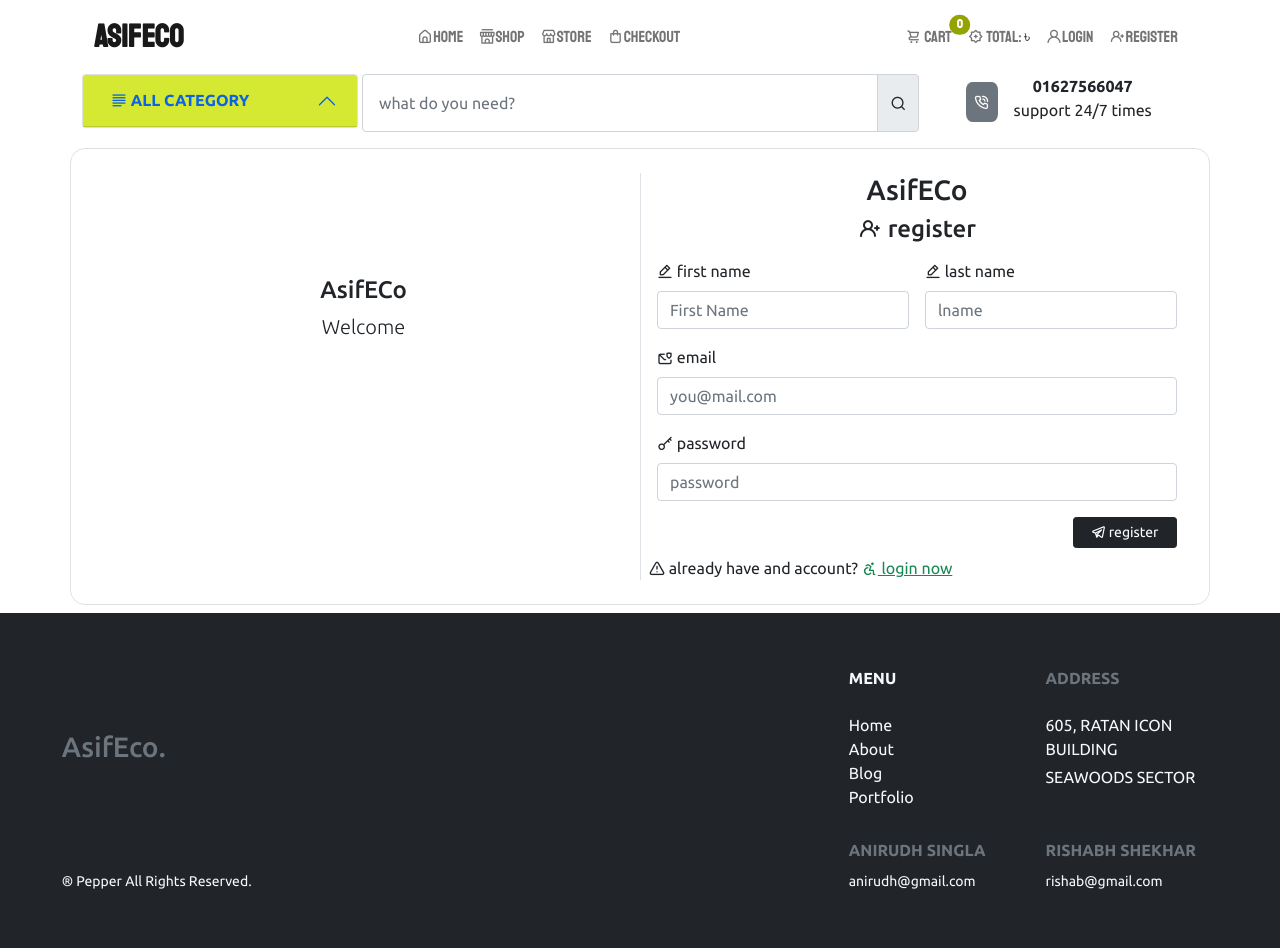
After one commit to nilldiggonto/ecommerce-with-bootstrap5-cookies-django3, a Django app: page /account/register/ in a window 1280 px wide. The commit adds this page. Run offline with Django 3.2, Linux system fonts and the light colour scheme.

Commit message:
Accounts created

```diff
--- /dev/null
+++ b/accounts/templates/accounts/register.html
@@ -0,0 +1,76 @@
+{% extends 'base.html' %}
+
+
+{%block content%}
+
+{%include 'home/nav_partial.html' %}
+
+<div class="container border p-4 bg-three text-white mb-2" style=" border-radius:15px">
+
+    <div class="row g-3">
+        <div class="col-md-6 d-none d-md-block" style="margin-top:10% ;" >
+
+            <div class="text-center text-dark">
+                <h3></h3>
+                <h4>AsifECo</h4>
+                <p class="lead">Welcome</p>
+            </div>
+
+        </div>
+        <div class="col-md-6 align-middle border-start text-dark" >
+            <h3 class="text-center">AsifECo</h3>
+            <h4 class="text-center"><i class="uil uil-user-plus"></i> register</h4>
+            <!-- <hr> -->
+            <form method="POST" class="p-2 row g-3">
+                {%csrf_token%}
+                <div class=" col-md-6">
+                    <label for="fname" class="form-label"><i class="uil uil-edit-alt"></i> first name</label>
+                    <input type="text" class="form-control" id="fname" placeholder="First Name" name="fname" required>
+
+                  </div>
+
+                  <div class=" col-md-6">
+                    <label for="lname" class="form-label"><i class="uil uil-edit-alt"></i> last name</label>
+                    <input type="text" class="form-control" id="lname" placeholder="lname" name="lname" required>
+                  </div>
+
+                  <div class=" col-md-12">
+                    <label for="email" class="form-label"><i class="uil uil-envelope-shield"></i> email</label>
+                    <input type="email" class="form-control" id="remail" placeholder="you@mail.com" name="email" required>
+                    <div class="">
+                       {% if not valid %}
+                      <span class="badge rounded-pill bg-danger"> Email already exists. login please</span>
+                       {%endif%}
+                      </div>
+                  </div>
+
+                  <!-- <div class="col-md-12">
+                    <label for="username" class="form-label"><i class="uil uil-user"></i> username</label>
+                    <input type="text" class="form-control" id="username" placeholder="username" name="username">
+                  </div> -->
+
+                  <div class="col-md-12">
+                    <label for="password" class="form-label"><i class="uil uil-key-skeleton-alt"></i> password</label>
+                    <input type="password" class="form-control" id="password" placeholder="password" name="password" required>
+                  </div>
+
+                  <div class="text-end">
+                      <button style="width: 20%;" class="btn btn-dark btn-sm"><i class="uil uil-telegram-alt"></i> register</button>
+                  </div>
+            </form>
+
+            <div class="d-flex justify-content-between">
+                <!-- <span><i class="uil uil-exclamation-octagon"></i> forget password</span> -->
+                <span><i class="uil uil-exclamation-triangle"></i> already have and account?
+
+                    <a href="{% url 'auth-login' %}" class="text-success"><i class="uil uil-accessible-icon-alt"></i> login now</a>
+                </span>
+                <!-- <span><i class="uil uil-user-plus"></i> login now</span> -->
+            </div>
+
+        </div>
+    </div>
+</div>
+
+
+{%endblock content%}
--- /dev/null
+++ b/accounts/urls.py
@@ -0,0 +1,11 @@
+from .views import *
+from django.urls import path
+
+
+urlpatterns = [
+    path('register/',registrationView,name='auth-register'),
+
+    path('login/',loginView,name='auth-login'),
+    path('logout/',logoutView,name='auth-logout')
+
+]
--- a/accounts/views.py
+++ b/accounts/views.py
@@ -1,3 +1,82 @@
-from django.shortcuts import render
+from django.shortcuts import render,redirect
+from django.contrib.auth.models import User
+from django.contrib.auth import authenticate,login,logout
+from django.contrib.auth.decorators import login_required
 
 # Create your views here.
+
+
+def registrationView(request):
+
+    template_name = 'accounts/register.html'
+
+    if request.method == 'POST':
+        username = request.POST.get('email')
+        fname = request.POST.get('fname')
+        lname = request.POST.get('lname')
+        password = request.POST.get('password')
+        if User.objects.filter(username=username).exists():
+
+            return render(request,template_name,{'valid':False})
+        else:
+            user = User.objects.create(first_name=fname,last_name=lname,username=username,email=username,is_active=True)
+            user.set_password(password)
+            # user.active=False
+            user.save()
+            ### SENDING EMAIL FOR VERIFICATION
+            # current_site = str(get_current_site(request).domain)
+            # print(current_site)
+            # mail_subject = 'Activate your newsCarrier account.'
+            # message = render_to_string('acc_active_email.html', {
+            #     'first_name': user.first_name,
+
+            #     'last_name':user.last_name,
+            #     'domain': current_site,
+            #     'uid':urlsafe_base64_encode(force_bytes(user.pk)),
+            #     'token':account_activation_token.make_token(user),
+            # })
+            # print(message)
+            # plain_message = strip_tags(message)
+
+            # to_email = username
+            # email = EmailMessage(
+            #             mail_subject, plain_message, to=[to_email]
+            # )
+            # # email.attach_alternative(message, 'text/html')
+            # email.send()
+            # request.session['vmsg'] = True
+
+            return redirect('auth-login')
+
+    return render(request,template_name,{'valid':True})
+
+
+
+def loginView(request):
+    template_name = 'accounts/login.html'
+    a = ''
+    if request.user.is_authenticated:
+        return redirect('dashboard-home')
+
+    elif request.method == 'POST':
+        username = request.POST.get('username')
+        password = request.POST.get('password')
+        if User.objects.filter(username=username,is_active=False):
+            a = 'ask antu to verify. will automate later'
+
+        # print(username,password)
+        user = authenticate(username=username, password=password)
+        if user:
+            login(request,user)
+            return redirect('home-page')
+        else:
+            a = 'please register sir'
+
+    return render(request,template_name,context={'a':a})
+
+
+
+@login_required
+def logoutView(request):
+    user = logout(request)
+    return redirect('home-page')
--- a/ecoProject/settings.py
+++ b/ecoProject/settings.py
@@ -28,6 +28,7 @@ INSTALLED_APPS = [
     'django.contrib.staticfiles',
 
     'home_page',
+    'accounts'
 ]
 
 MIDDLEWARE = [
--- a/ecoProject/urls.py
+++ b/ecoProject/urls.py
@@ -7,4 +7,5 @@ from django.conf.urls.static import static
 urlpatterns = [
     path('admin/', admin.site.urls),
     path('',include('home_page.urls')),
+    path('account/',include('accounts.urls')),
 ]+ static(settings.MEDIA_URL, document_root=settings.MEDIA_ROOT)
--- a/home_page/templates/home/single_page.html
+++ b/home_page/templates/home/single_page.html
@@ -23,7 +23,7 @@
 </div>
 
 
-<div class="container">
+<div class="container mb-2">
     <div class="row mt-5">
         <div class="col-md-6">
             <div>
--- a/templates/partial/navbar.html
+++ b/templates/partial/navbar.html
@@ -12,6 +12,9 @@
               </li>
               <li class="nav-item">
                 <a class="nav-link" href="{% url 'category' %}"><i class="uil uil-shop"></i>Shop</a>
+              </li>
+              <li class="nav-item">
+                <a class="nav-link" href="{% url 'checkout-done-view' %}"><i class="uil uil-store"></i>Store</a>
               </li>
               <li class="nav-item">
                 <a class="nav-link" href="{% url 'checkout-done-view' %}"><i class="uil uil-shopping-bag"></i>Checkout</a>
@@ -42,7 +45,17 @@
                   </a></li>
                 <li class="nav-item"><a href="#" class="nav-link"><i class="uil uil-brightness-plus"></i> Total: <span class="text-dark">&#x9f3;{{cart_total.total__sum | floatformat:2 }}</span></a></li>
 
-                <li class="nav-item"><a href="" class="nav-link"><i class="uil uil-user"></i>Login</a></li>
+                {% if request.user.is_authenticated %}
+                <li class="nav-item"><a href="#" class="nav-link"><i class="uil uil-user-circle"></i> Profile</a></li>
+
+                {% else %}
+
+
+                <li class="nav-item"><a href="{% url 'auth-login' %}" class="nav-link"><i class="uil uil-user"></i>Login</a></li>
+                <li class="nav-item"><a href="{% url 'auth-register' %}" class="nav-link"><i class="uil uil-user-plus"></i></i>Register</a></li>
+
+                {%endif%}
+
             </ul>
 
 
```
Also changed, not shown: accounts/templates/accounts/login.html (added, +61 -0 lines), home_page/templates/home/checkout_done.html (+12 -0 lines).
